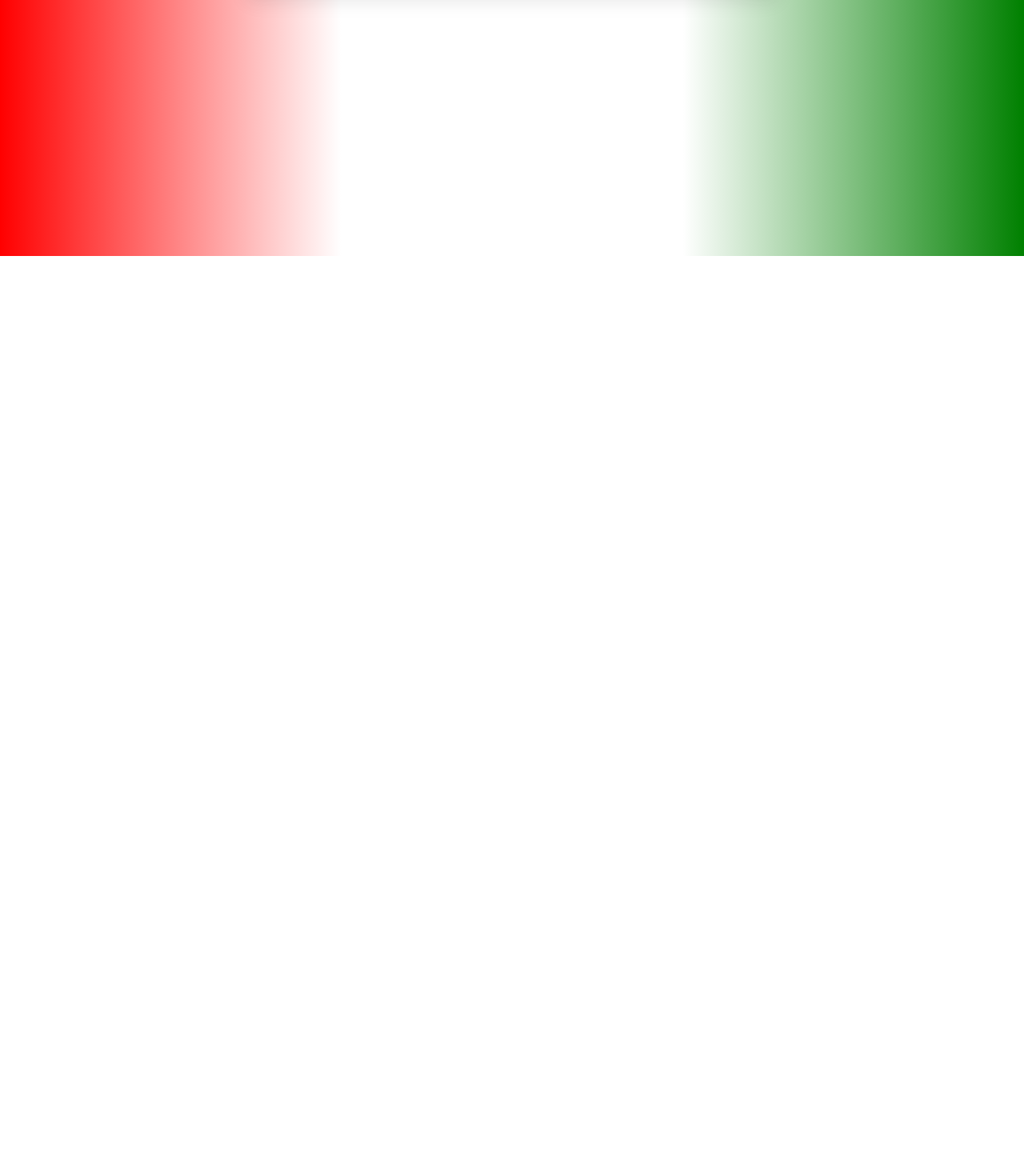
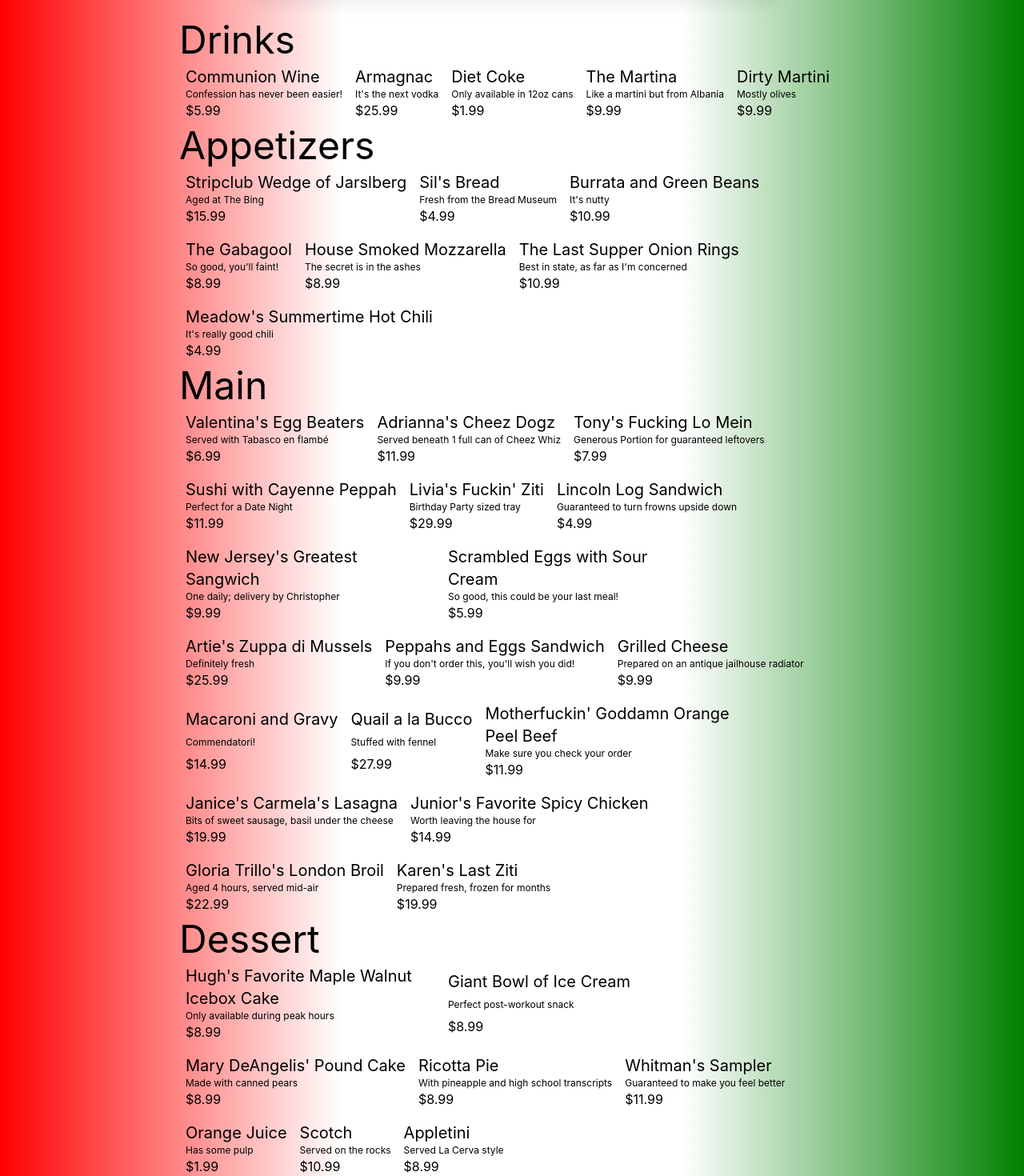
Before and after one commit to crono628/Restaurant_Page, a React (Create React App) app: page / in a window 1280 px wide. Shown: the part 480-1950 px from the top of the page at 80% size. Before the commit the page ends 800 px from the top, so only its background shows below. Built offline with nearby package versions, Linux system fonts and the light colour scheme; the HTML template or start-up script is replaced by a standard one.

Commit message:
menus rendering properly. menu items mostly unstyled

```diff
--- a/src/App.js
+++ b/src/App.js
@@ -1,4 +1,5 @@
 import React from 'react';
+import Body from './Body';
 import Nav from './components/Nav';
 import Welcome from './components/Welcome';
 
@@ -7,6 +8,7 @@ const App = () => {
     <div>
       <Nav />
       <Welcome />
+      <Body />
     </div>
   );
 };
--- a/src/Body.js
+++ b/src/Body.js
@@ -0,0 +1,81 @@
+import React from 'react';
+import { menuData } from './menuData';
+
+const Body = () => {
+  return (
+    <div className="flex flex-col justify-center">
+      <div className="container max-w-4xl">
+        <p className="text-5xl">Drinks</p>
+        <div className="flex flex-row flex-wrap">
+          {menuData
+            .filter((item) => item.course === 'drink')
+            .map((item) => {
+              return (
+                <div
+                  key={item.name}
+                  className="flex flex-col justify-evenly max-w-xs max-h-full p-1 m-1"
+                >
+                  <p className="text-xl">{item.name}</p>
+                  <p className="text-xs">{item.description}</p>
+                  <p className="text-md">{item.price}</p>
+                </div>
+              );
+            })}
+        </div>
+        <p className="text-5xl">Appetizers</p>
+        <div className="flex flex-row flex-wrap">
+          {menuData
+            .filter((item) => item.course === 'appetizer')
+            .map((item) => {
+              return (
+                <div
+                  key={item.name}
+                  className="flex flex-col justify-evenly max-w-xs max-h-full p-1 m-1"
+                >
+                  <p className="text-xl">{item.name}</p>
+                  <p className="text-xs">{item.description}</p>
+                  <p className="text-md">{item.price}</p>
+                </div>
+              );
+            })}
+        </div>
+        <p className="text-5xl">Main</p>
+        <div className="flex flex-row flex-wrap">
+          {menuData
+            .filter((item) => item.course === 'main')
+            .map((item) => {
+              return (
+                <div
+                  key={item.name}
+                  className="flex flex-col justify-evenly max-w-xs max-h-full p-1 m-1"
+                >
+                  <p className="text-xl">{item.name}</p>
+                  <p className="text-xs">{item.description}</p>
+                  <p className="text-md">{item.price}</p>
+                </div>
+              );
+            })}
+        </div>
+        <p className="text-5xl">Dessert</p>
+        <div className="flex flex-row flex-wrap">
+          {menuData
+            .filter((item) => item.course === 'dessert')
+            .map((item) => {
+              return (
+                <div
+                  key={item.name}
+                  className="flex flex-col justify-evenly max-w-xs max-h-full p-1 m-1"
+                >
+                  <p className="text-xl">{item.name}</p>
+                  <p className="text-xs">{item.description}</p>
+                  <p className="text-md">{item.price}</p>
+                </div>
+              );
+            })}
+        </div>
+      </div>
+    </div>
+  );
+};
+
+export default Body;
--- /dev/null
+++ b/src/components/MenuItem.js
@@ -0,0 +1,13 @@
+import React from 'react';
+
+const MenuItem = ({ item }) => {
+  return (
+    <div>
+      <h6>{item.name}</h6>
+      <p>{item.description}</p>
+      <p>{item.price}</p>
+    </div>
+  );
+};
+
+export default MenuItem;
--- a/src/index.css
+++ b/src/index.css
@@ -3,16 +3,15 @@
 @tailwind utilities;
 @import url('https://fonts.googleapis.com/css2?family=Tangerine:wght@700&display=swap');
 
-body {
+body,
+html,
+#root {
   margin: 0;
   font-family: -apple-system, BlinkMacSystemFont, 'Segoe UI', 'Roboto', 'Oxygen',
     'Ubuntu', 'Cantarell', 'Fira Sans', 'Droid Sans', 'Helvetica Neue',
     sans-serif;
   -webkit-font-smoothing: antialiased;
   -moz-osx-font-smoothing: grayscale;
-}
-
-html {
   background: linear-gradient(to right, red, white, white, green);
 }
 
--- a/src/menuData.js
+++ b/src/menuData.js
@@ -111,118 +111,123 @@ export const menuData = [
     name: 'Stripclub Wedge of Jarslberg',
     description: 'Aged at The Bing',
     price: '$15.99',
-    course: 'appetizers',
+    course: 'appetizer',
   },
   {
     name: "Sil's Bread",
     description: 'Fresh from the Bread Museum',
     price: '$4.99',
-    course: 'appetizers',
+    course: 'appetizer',
   },
   {
     name: 'Burrata and Green Beans',
     description: "It's nutty",
     price: '$10.99',
-    course: 'appetizers',
+    course: 'appetizer',
   },
   {
     name: 'The Gabagool',
     description: "So good, you'll faint!",
     price: '$8.99',
-    course: 'appetizers',
+    course: 'appetizer',
   },
   {
     name: 'House Smoked Mozzarella',
     description: 'The secret is in the ashes',
     price: '$8.99',
-    course: 'appetizers',
+    course: 'appetizer',
   },
   {
     name: 'The Last Supper Onion Rings',
     description: "Best in state, as far as I'm concerned",
     price: '$10.99',
-    course: 'appetizers',
+    course: 'appetizer',
   },
   {
     name: "Meadow's Summertime Hot Chili",
     description: "It's really good chili",
     price: '$4.99',
-    course: 'appetizers',
+    course: 'appetizer',
   },
-];
-
-export const desserts = [
   {
     name: "Hugh's Favorite Maple Walnut Icebox Cake",
     description: 'Only available during peak hours',
     price: '$8.99',
+    course: 'dessert',
   },
   {
     name: 'Giant Bowl of Ice Cream',
     description: 'Perfect post-workout snack',
     price: '$8.99',
+    course: 'dessert',
   },
   {
     name: "Mary DeAngelis' Pound Cake",
     description: 'Made with canned pears',
     price: '$8.99',
+    course: 'dessert',
   },
   {
     name: 'Ricotta Pie ',
     description: 'With pineapple and high school transcripts',
     price: '$8.99',
+    course: 'dessert',
   },
   {
     name: "Whitman's Sampler",
     description: 'Guaranteed to make you feel better',
     price: '$11.99',
+    course: 'dessert',
   },
   {
     name: 'Orange Juice',
     description: 'Has some pulp',
     price: '$1.99',
-    course: 'drinks',
+    course: 'drink',
+    course: 'dessert',
   },
   {
     name: 'Scotch',
     description: 'Served on the rocks',
     price: '$10.99',
-    course: 'drinks',
+    course: 'drink',
+    course: 'dessert',
   },
   {
     name: 'Appletini',
     description: 'Served La Cerva style',
     price: '$8.99',
-    course: 'drinks',
+    course: 'drink',
+    course: 'dessert',
   },
   {
     name: 'Communion Wine',
     description: 'Confession has never been easier!',
     price: '$5.99',
-    course: 'drinks',
+    course: 'drink',
   },
   {
     name: 'Armagnac',
     description: "It's the next vodka",
     price: '$25.99',
-    course: 'drinks',
+    course: 'drink',
   },
   {
     name: 'Diet Coke',
     description: 'Only available in 12oz cans',
     price: '$1.99',
-    course: 'drinks',
+    course: 'drink',
   },
   {
     name: 'The Martina',
     description: 'Like a martini but from Albania',
     price: '$9.99',
-    course: 'drinks',
+    course: 'drink',
   },
   {
     name: 'Dirty Martini',
     description: 'Mostly olives',
     price: '$9.99',
-    course: 'drinks',
+    course: 'drink',
   },
 ];
```
